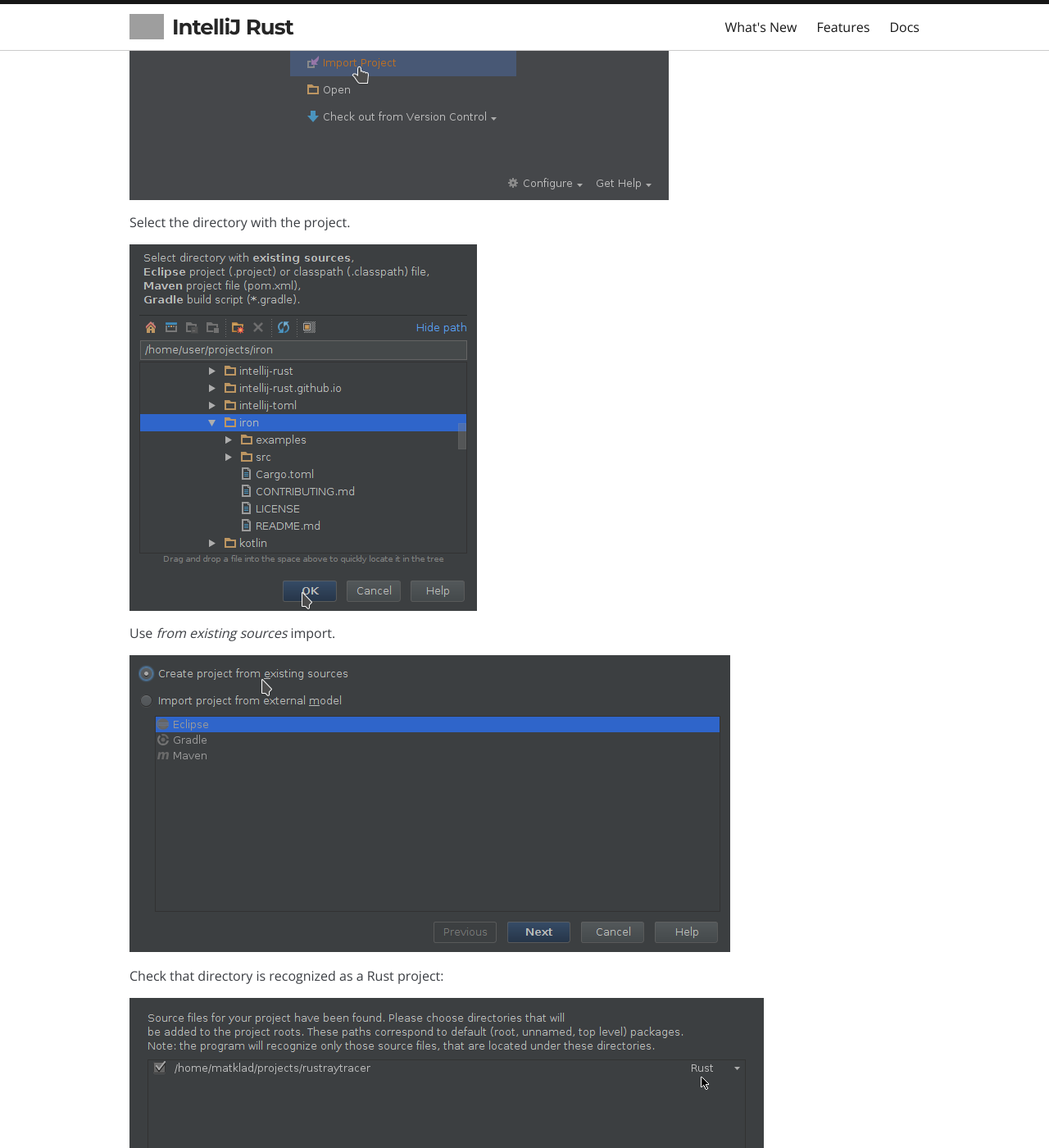
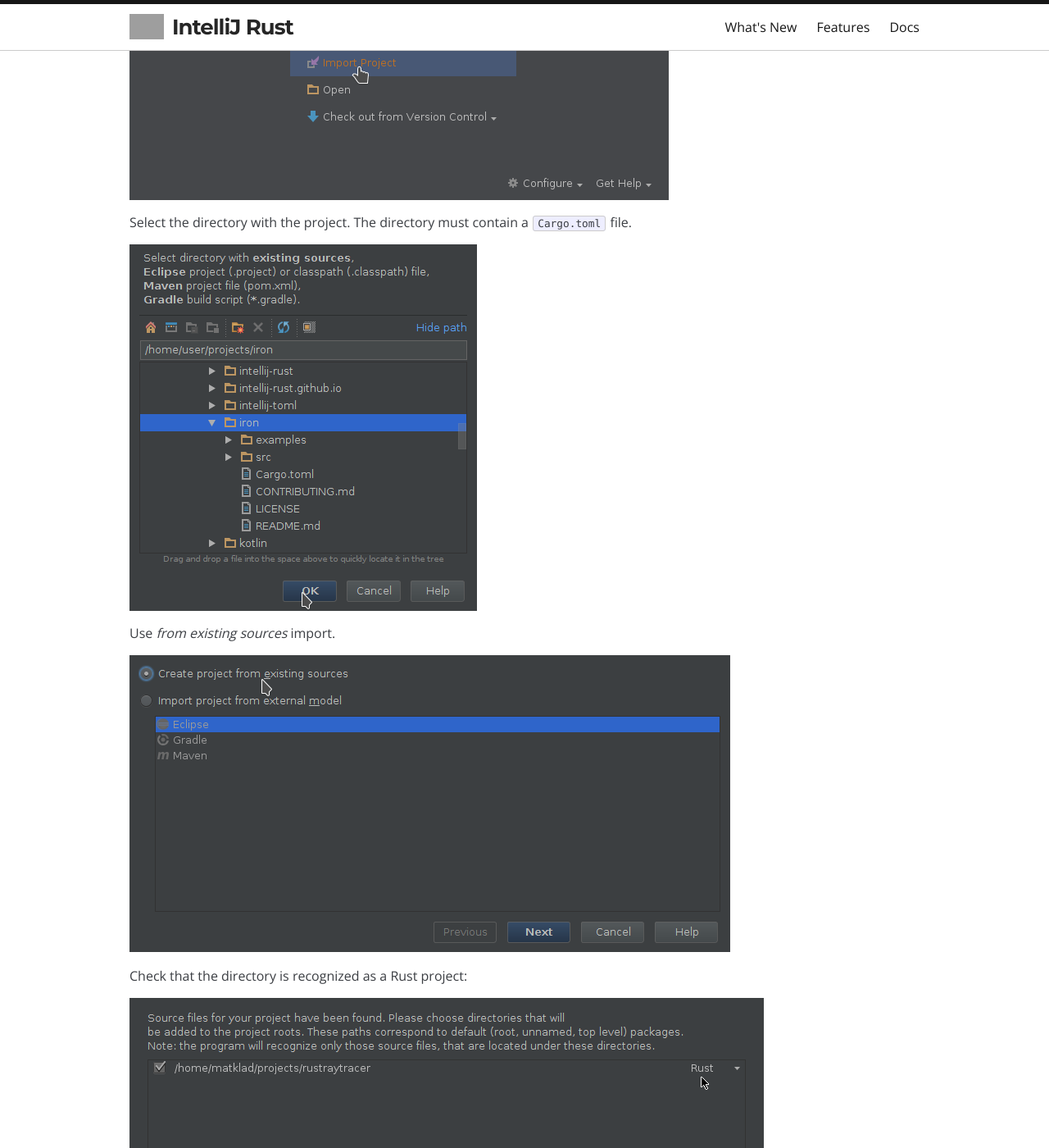
Before and after one commit to intellij-rust/intellij-rust.github.io, a Jekyll site: the page built from _docs/quick-start.markdown, in a window 1280 px wide and 1400 px high, scrolled down 825 px. Shown: the whole window at 82% size. Built offline with Jekyll 4.4.1, drawn with Linux system fonts in a browser that asks for light colours; nearby versions of some CDN libraries; some web fonts are replaced; grey boxes are pictures that could not be loaded.

Commit message:
Mention that Cargo.toml should be in the root

```diff
--- a/_docs/quick-start.markdown
+++ b/_docs/quick-start.markdown
@@ -23,7 +23,8 @@
 
 ![idea-import](/assets/quick-start/import-project.png)
 
-Select the directory with the project.
+Select the directory with the project. The directory must contain a `Cargo.toml`
+file.
 
 ![select-directory](/assets/quick-start/select-project.png)
 
@@ -31,7 +32,7 @@
 
 ![from-sources](/assets/quick-start/import-from-existing-sources.png)
 
-Check that directory is recognized as a Rust project:
+Check that the directory is recognized as a Rust project:
 
 ![rust-source](/assets/quick-start/rust-source.png)
 
```
